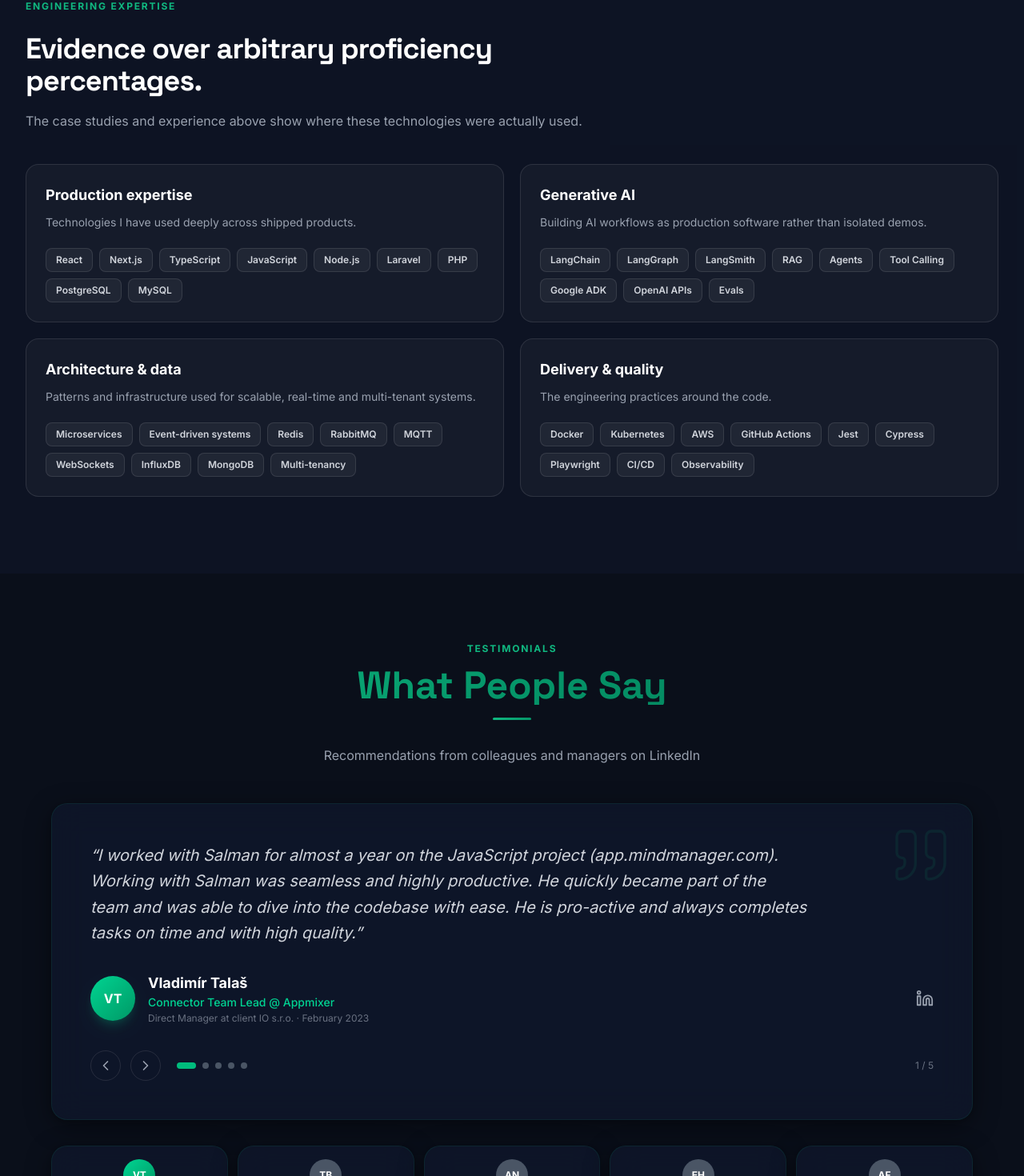
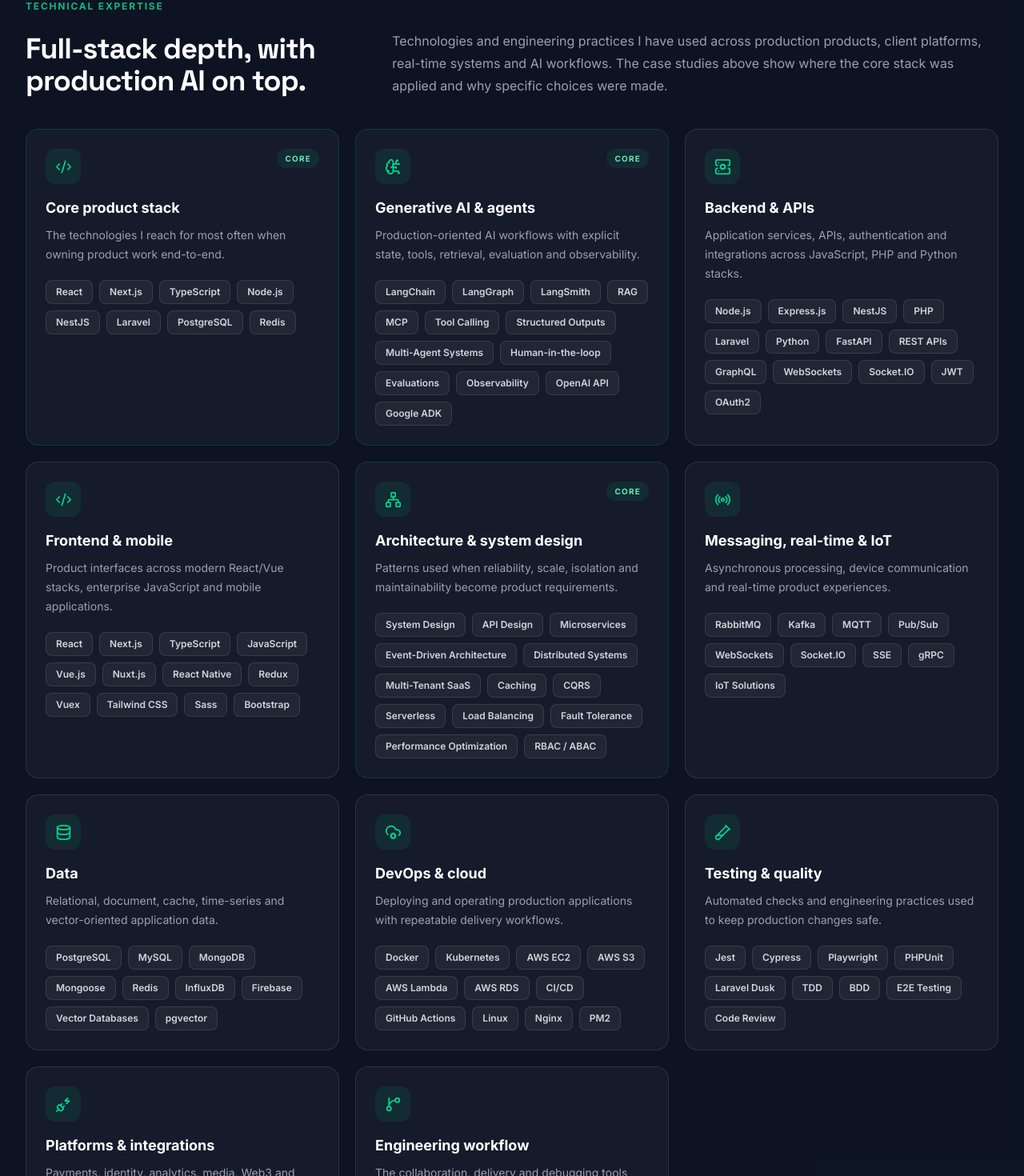
Before and after one commit to salman0butt/portfolio, a Next.js app: page / in a window 1280 px wide. Shown: the part 7440-8910 px from the top of the page at 80% size. Built offline with nearby package versions, Linux system fonts and the light colour scheme; no server answers; the database is empty.

Commit message:
feat: restore and tier complete technical skills

```diff
--- a/components/Skills.tsx
+++ b/components/Skills.tsx
@@ -1,23 +1,94 @@
-const groups = [
+import type { LucideIcon } from 'lucide-react';
+import {
+  BrainCircuit,
+  CloudCog,
+  Code2,
+  Database,
+  GitBranch,
+  Network,
+  PlugZap,
+  Radio,
+  ServerCog,
+  TestTube2,
+} from 'lucide-react';
+
+type SkillGroup = {
+  label: string;
+  description: string;
+  icon: LucideIcon;
+  skills: string[];
+  featured?: boolean;
+};
+
+const groups: SkillGroup[] = [
   {
-    label: 'Production expertise',
-    description: 'Technologies I have used deeply across shipped products.',
-    skills: ['React', 'Next.js', 'TypeScript', 'JavaScript', 'Node.js', 'Laravel', 'PHP', 'PostgreSQL', 'MySQL'],
+    label: 'Core product stack',
+    description: 'The technologies I reach for most often when owning product work end-to-end.',
+    icon: Code2,
+    featured: true,
+    skills: ['React', 'Next.js', 'TypeScript', 'Node.js', 'NestJS', 'Laravel', 'PostgreSQL', 'Redis'],
   },
   {
-    label: 'Generative AI',
-    description: 'Building AI workflows as production software rather than isolated demos.',
-    skills: ['LangChain', 'LangGraph', 'LangSmith', 'RAG', 'Agents', 'Tool Calling', 'Google ADK', 'OpenAI APIs', 'Evals'],
+    label: 'Generative AI & agents',
+    description: 'Production-oriented AI workflows with explicit state, tools, retrieval, evaluation and observability.',
+    icon: BrainCircuit,
+    featured: true,
+    skills: ['LangChain', 'LangGraph', 'LangSmith', 'RAG', 'MCP', 'Tool Calling', 'Structured Outputs', 'Multi-Agent Systems', 'Human-in-the-loop', 'Evaluations', 'Observability', 'OpenAI API', 'Google ADK'],
   },
   {
-    label: 'Architecture & data',
-    description: 'Patterns and infrastructure used for scalable, real-time and multi-tenant systems.',
-    skills: ['Microservices', 'Event-driven systems', 'Redis', 'RabbitMQ', 'MQTT', 'WebSockets', 'InfluxDB', 'MongoDB', 'Multi-tenancy'],
+    label: 'Backend & APIs',
+    description: 'Application services, APIs, authentication and integrations across JavaScript, PHP and Python stacks.',
+    icon: ServerCog,
+    skills: ['Node.js', 'Express.js', 'NestJS', 'PHP', 'Laravel', 'Python', 'FastAPI', 'REST APIs', 'GraphQL', 'WebSockets', 'Socket.IO', 'JWT', 'OAuth2'],
   },
   {
-    label: 'Delivery & quality',
-    description: 'The engineering practices around the code.',
-    skills: ['Docker', 'Kubernetes', 'AWS', 'GitHub Actions', 'Jest', 'Cypress', 'Playwright', 'CI/CD', 'Observability'],
+    label: 'Frontend & mobile',
+    description: 'Product interfaces across modern React/Vue stacks, enterprise JavaScript and mobile applications.',
+    icon: Code2,
+    skills: ['React', 'Next.js', 'TypeScript', 'JavaScript', 'Vue.js', 'Nuxt.js', 'React Native', 'Redux', 'Vuex', 'Tailwind CSS', 'Sass', 'Bootstrap'],
+  },
+  {
+    label: 'Architecture & system design',
+    description: 'Patterns used when reliability, scale, isolation and maintainability become product requirements.',
+    icon: Network,
+    featured: true,
+    skills: ['System Design', 'API Design', 'Microservices', 'Event-Driven Architecture', 'Distributed Systems', 'Multi-Tenant SaaS', 'Caching', 'CQRS', 'Serverless', 'Load Balancing', 'Fault Tolerance', 'Performance Optimization', 'RBAC / ABAC'],
+  },
+  {
+    label: 'Messaging, real-time & IoT',
+    description: 'Asynchronous processing, device communication and real-time product experiences.',
+    icon: Radio,
+    skills: ['RabbitMQ', 'Kafka', 'MQTT', 'Pub/Sub', 'WebSockets', 'Socket.IO', 'SSE', 'gRPC', 'IoT Solutions'],
+  },
+  {
+    label: 'Data',
+    description: 'Relational, document, cache, time-series and vector-oriented application data.',
+    icon: Database,
+    skills: ['PostgreSQL', 'MySQL', 'MongoDB', 'Mongoose', 'Redis', 'InfluxDB', 'Firebase', 'Vector Databases', 'pgvector'],
+  },
+  {
+    label: 'DevOps & cloud',
+    description: 'Deploying and operating production applications with repeatable delivery workflows.',
+    icon: CloudCog,
+    skills: ['Docker', 'Kubernetes', 'AWS EC2', 'AWS S3', 'AWS Lambda', 'AWS RDS', 'CI/CD', 'GitHub Actions', 'Linux', 'Nginx', 'PM2'],
+  },
+  {
+    label: 'Testing & quality',
+    description: 'Automated checks and engineering practices used to keep production changes safe.',
+    icon: TestTube2,
+    skills: ['Jest', 'Cypress', 'Playwright', 'PHPUnit', 'Laravel Dusk', 'TDD', 'BDD', 'E2E Testing', 'Code Review'],
+  },
+  {
+    label: 'Platforms & integrations',
+    description: 'Payments, identity, analytics, media, Web3 and CMS integrations used in shipped products.',
+    icon: PlugZap,
+    skills: ['Stripe', 'PayPal', 'Braintree', 'Moralis / Web3', 'ShuftiPro / KYC', 'Cloudinary', 'AWS S3', 'PostHog', 'GA4', 'Google Tag Manager', 'WordPress', 'WooCommerce'],
+  },
+  {
+    label: 'Engineering workflow',
+    description: 'The collaboration, delivery and debugging tools around day-to-day engineering.',
+    icon: GitBranch,
+    skills: ['Git', 'GitHub', 'GitLab', 'Agile', 'Scrum', 'Jira', 'Postman', 'Insomnia'],
   },
 ];
 
@@ -25,22 +96,55 @@ export default function Skills() {
   return (
     <section id="skills" className="section-alt py-20 sm:py-24">
       <div className="mx-auto max-w-7xl px-4 sm:px-6 lg:px-8">
-        <div className="max-w-3xl">
-          <p className="section-label">ENGINEERING EXPERTISE</p>
-          <h2 className="mt-3 font-[family-name:var(--font-space-grotesk)] text-3xl font-bold tracking-tight text-gray-950 sm:text-4xl dark:text-white">Evidence over arbitrary proficiency percentages.</h2>
-          <p className="mt-4 text-base leading-7 text-gray-600 dark:text-gray-400">The case studies and experience above show where these technologies were actually used.</p>
+        <div className="grid gap-8 lg:grid-cols-[.72fr_1.28fr] lg:items-end">
+          <div>
+            <p className="section-label">TECHNICAL EXPERTISE</p>
+            <h2 className="mt-3 font-[family-name:var(--font-space-grotesk)] text-3xl font-bold tracking-tight text-gray-950 sm:text-4xl dark:text-white">
+              Full-stack depth, with production AI on top.
+            </h2>
+          </div>
+          <p className="max-w-3xl text-base leading-7 text-gray-600 dark:text-gray-400">
+            Technologies and engineering practices I have used across production products, client platforms, real-time systems and AI workflows. The case studies above show where the core stack was applied and why specific choices were made.
+          </p>
         </div>
 
-        <div className="mt-10 grid gap-5 md:grid-cols-2">
-          {groups.map((group) => (
-            <article key={group.label} className="rounded-2xl border border-gray-200 bg-white p-6 dark:border-white/10 dark:bg-white/[0.035]">
-              <h3 className="text-lg font-bold text-gray-950 dark:text-white">{group.label}</h3>
-              <p className="mt-2 text-sm leading-6 text-gray-600 dark:text-gray-400">{group.description}</p>
-              <div className="mt-5 flex flex-wrap gap-2">
-                {group.skills.map((skill) => <span key={skill} className="rounded-lg border border-gray-200 bg-gray-50 px-3 py-1.5 text-xs font-semibold text-gray-700 dark:border-white/10 dark:bg-white/5 dark:text-gray-300">{skill}</span>)}
-              </div>
-            </article>
-          ))}
+        <div className="mt-10 grid gap-5 md:grid-cols-2 xl:grid-cols-3">
+          {groups.map((group) => {
+            const Icon = group.icon;
+            return (
+              <article
+                key={group.label}
+                className={`rounded-2xl border bg-white p-6 transition-all hover:-translate-y-0.5 hover:shadow-lg dark:bg-white/[0.035] ${
+                  group.featured
+                    ? 'border-emerald-200 shadow-sm dark:border-emerald-500/20'
+                    : 'border-gray-200 dark:border-white/10'
+                }`}
+              >
+                <div className="flex items-start justify-between gap-4">
+                  <div className="flex h-11 w-11 items-center justify-center rounded-xl bg-emerald-500/10">
+                    <Icon size={21} className="text-emerald-600 dark:text-emerald-400" aria-hidden="true" />
+                  </div>
+                  {group.featured && (
+                    <span className="rounded-full bg-emerald-50 px-2.5 py-1 text-[10px] font-bold uppercase tracking-[0.12em] text-emerald-700 dark:bg-emerald-500/10 dark:text-emerald-300">
+                      Core
+                    </span>
+                  )}
+                </div>
+                <h3 className="mt-4 text-lg font-bold text-gray-950 dark:text-white">{group.label}</h3>
+                <p className="mt-2 text-sm leading-6 text-gray-600 dark:text-gray-400">{group.description}</p>
+                <div className="mt-5 flex flex-wrap gap-2">
+                  {group.skills.map((skill) => (
+                    <span
+                      key={skill}
+                      className="rounded-lg border border-gray-200 bg-gray-50 px-3 py-1.5 text-xs font-semibold text-gray-700 dark:border-white/10 dark:bg-white/5 dark:text-gray-300"
+                    >
+                      {skill}
+                    </span>
+                  ))}
+                </div>
+              </article>
+            );
+          })}
         </div>
       </div>
     </section>
```
